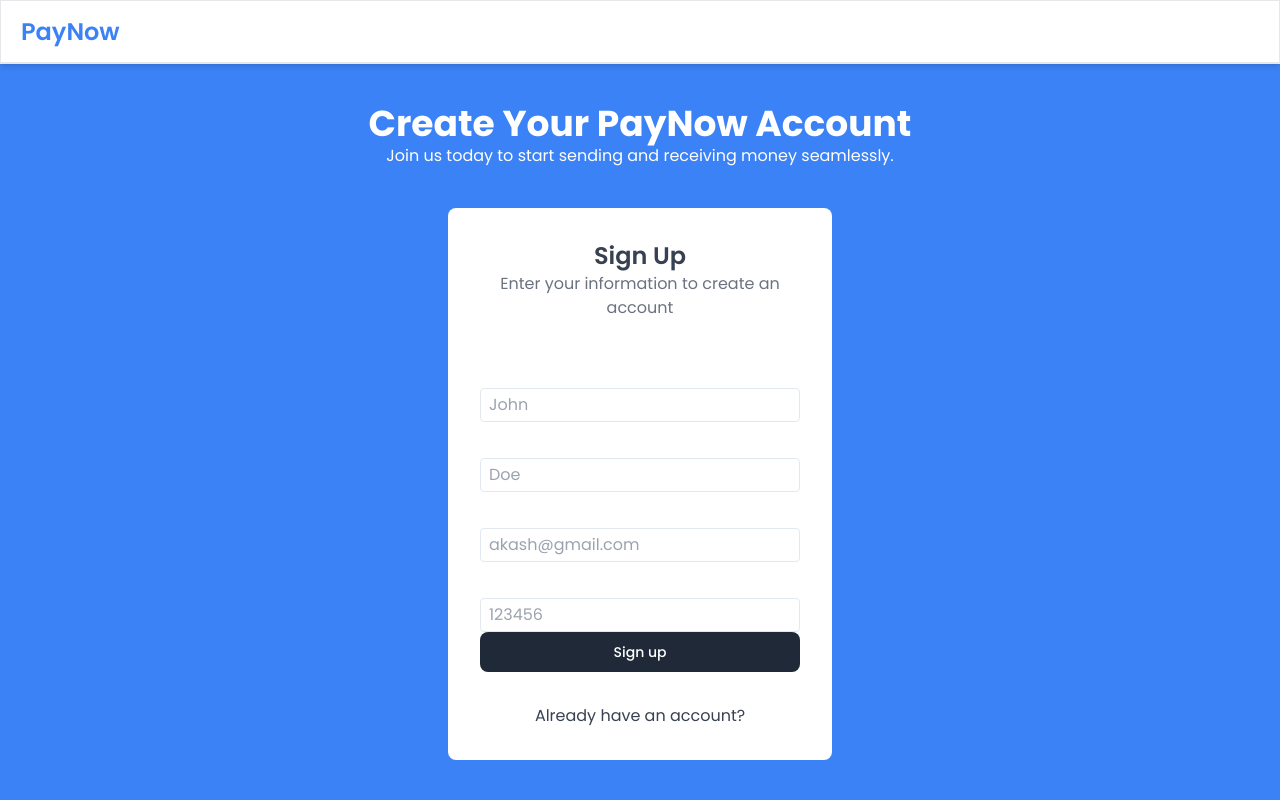
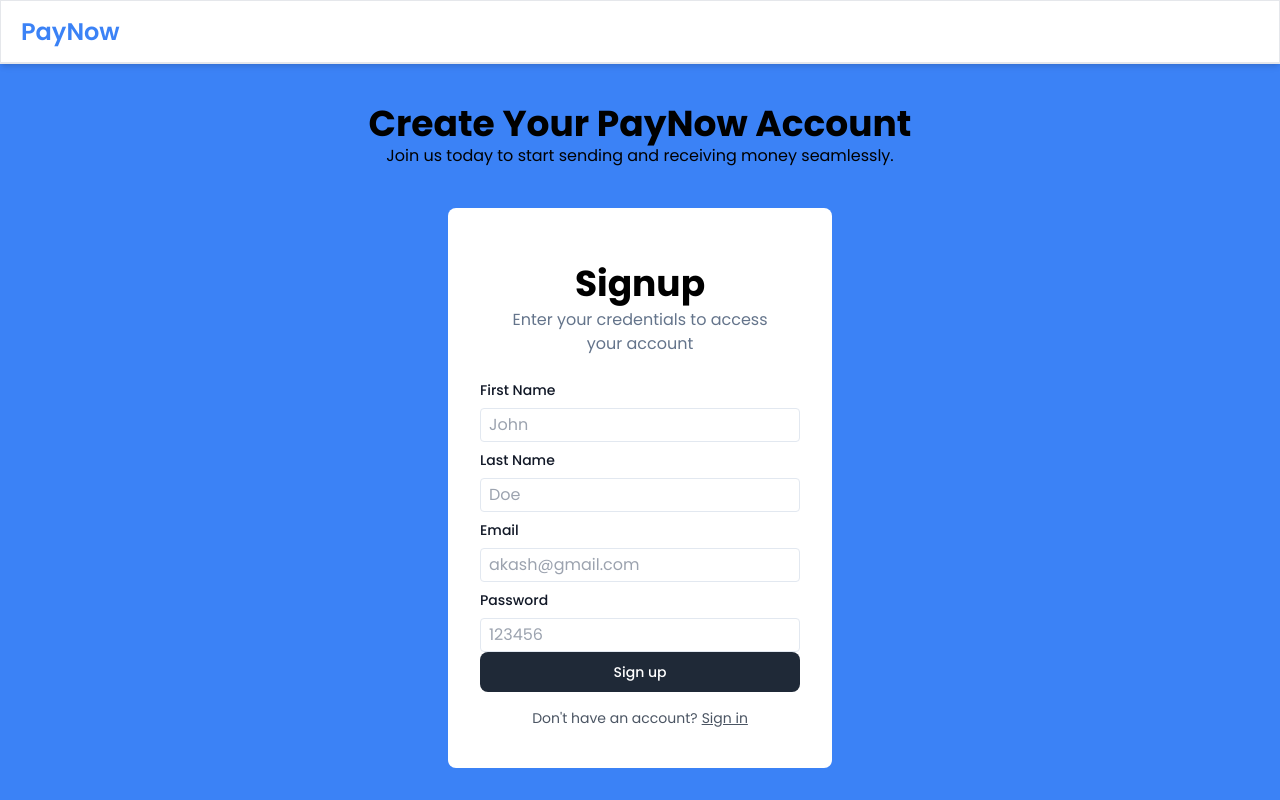
Before and after one commit to AkashNegi9690/PayNow, a React app in the folder frontend/: page /signup in a window 1280 px wide. Shown: the top 800 px of the page. Built offline with nearby package versions, Linux system fonts and the light colour scheme; the HTML template or start-up script is replaced by a standard one.

Commit message:
changes in signup page

```diff
--- a/frontend/src/components/bottomwarning.jsx
+++ b/frontend/src/components/bottomwarning.jsx
@@ -1,7 +1,7 @@
 import { Link } from "react-router-dom"
 
 export function BottomWarning({label, buttonText, to}) {
-    return <div className="py-2 text-sm flex justify-center">
+    return <div className="py-2 text-sm flex text-gray-600 justify-center">
       <div>
         {label}
       </div>
--- a/frontend/src/components/inputbox.jsx
+++ b/frontend/src/components/inputbox.jsx
@@ -1,8 +1,8 @@
 export function InputBox({label, placeholder,onChange}) {
     return <div>
-      <div className="text-sm font-medium text-left py-2">
+      <div className="text-sm font-medium text-left py-2 text-gray-900">
         {label}
       </div>
-      <input onChange={onChange} placeholder={placeholder} className="w-full px-2 py-1 border rounded border-slate-200" />
+      <input onChange={onChange} placeholder={placeholder} className="w-full px-2 py-1 border rounded border-slate-200 text-gray-500" />
     </div>
 }
--- a/frontend/src/pages/Signup.jsx
+++ b/frontend/src/pages/Signup.jsx
@@ -16,7 +16,7 @@ export const Signup = () => {
   const navigate = useNavigate()
 
   return (
-    <div  iv className="bg-blue-500 text-white min-h-screen">
+    <div  iv className="bg-blue-500 min-h-screen">
       <div className="h-16 shadow-md border border-b-2 bg-white flex items-center"><div className=" text-blue-500 font-semibold text-2xl mx-5">PayNow</div></div>
       {/* Hero Section */}
       <section className="text-center py-10 px-4" id="hero">
@@ -30,8 +30,8 @@ export const Signup = () => {
       {/* Signup Form */}
       <div className="flex justify-center pb-10">
         <div className="rounded-lg bg-white w-96 text-center p-8">
-          <label className="text-2xl font-semibold text-gray-700 mb-4" >Sign Up</label>
-          <p className="mb-8 text-gray-500" >Enter your information to create an account</p>
+          <Heading label={"Signup"}/>
+          <SubHeading label={"Enter your credentials to access your account"} />
 
 
           <InputBox
@@ -76,7 +76,9 @@ export const Signup = () => {
             label="Sign up"
             className="w-full bg-blue-500 text-white py-3 rounded-lg hover:bg-blue-600 transition-all"
           />
-          <p className="mt-6 text-gray-700 hover:cursor-pointer" onClick={()=>{navigate('/signin')}}>Already have an account?</p>
+          {/* <p className="mt-6 text-gray-700 hover:cursor-pointer" onClick={()=>{navigate('/signin')}}>Already have an account?</p> */}
+          <BottomWarning label={"Don't have an account?"} buttonText={"Sign in"} to={"/signin"} />
+
         </div>
       </div>
 
```
Also changed, not shown: 1 other file (tests, documents, lock files or other folders).
